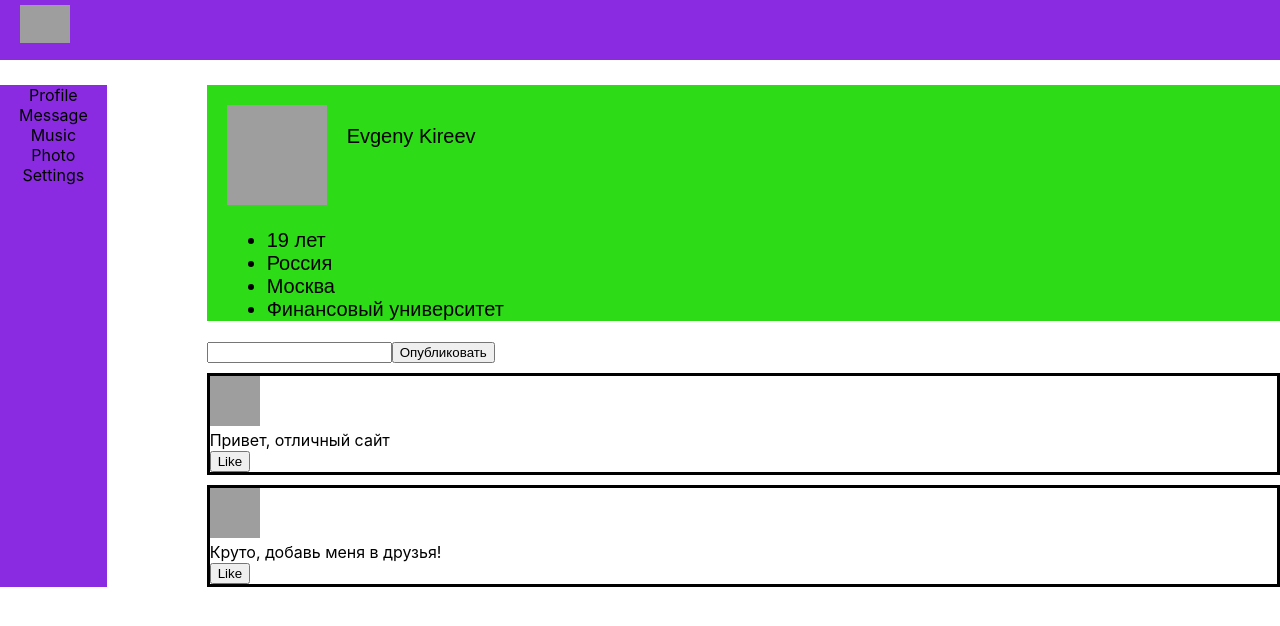
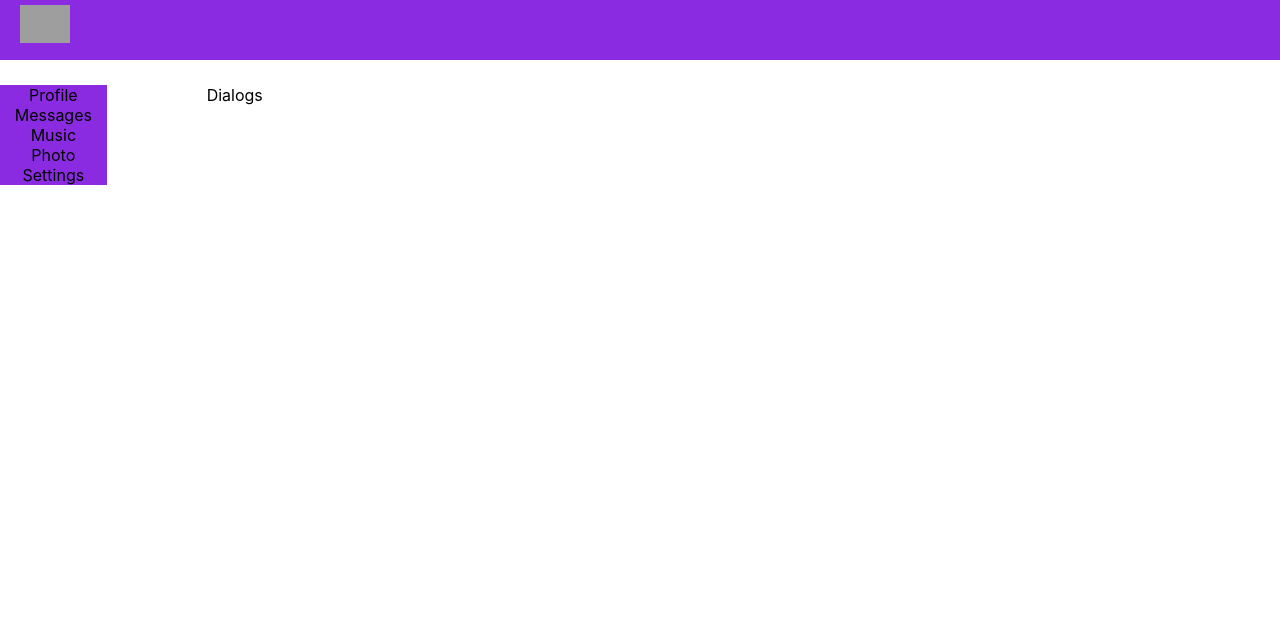
Before and after one commit to EvgeniyKireev/socialnetwork, a React (Create React App) app: page /dialogs in a window 1280 px wide. Shown: the top 626 px of the page. Built offline with nearby package versions, Linux system fonts and the light colour scheme; grey boxes are pictures that could not be loaded.

Commit message:
install react-router-dom

```diff
--- a/package.json
+++ b/package.json
@@ -8,6 +8,7 @@
     "@testing-library/user-event": "^7.2.1",
     "react": "^16.13.1",
     "react-dom": "^16.13.1",
+    "react-router-dom": "^5.2.0",
     "react-scripts": "3.4.1"
   },
   "scripts": {
--- a/src/App.js
+++ b/src/App.js
@@ -1,25 +1,26 @@
-import React from 'react';
-import './App.css';
-import Header from './components/Header/Header';
-import Nav from './components/Nav/Nav';
-import Mypage from './components/Mypage/Mypage';
-
+import React from "react";
+import "./App.css";
+import Header from "./components/Header/Header";
+import Nav from "./components/Nav/Nav";
+import Mypage from "./components/Mypage/Mypage";
+import Dialogs from "./components/Dialogs/Dialogs";
+import { BrowserRouter, Route } from "react-router-dom";
 
 class App extends React.Component {
   render() {
-    return(
-      <div className='wrapper'>
-        <Header />
-        <Nav />
-        <div className='mcontent'>
-        <Mypage />
+    return (
+      <BrowserRouter>
+        <div className="wrapper">
+          <Header />
+          <Nav />
+          <div className="mcontent">
+            <Route path="/profile" component={Mypage} />
+            <Route path="/dialogs" component={Dialogs} />
+          </div>
         </div>
-        </div>
+      </BrowserRouter>
     );
   }
 }
 
-
-
-
 export default App;
--- a/src/components/Dialogs/Dialogs.jsx
+++ b/src/components/Dialogs/Dialogs.jsx
@@ -0,0 +1,10 @@
+import React from 'react';
+import s from './Dialogs.module.css';
+
+const Dialogs = () => {
+    return(
+        <div>Dialogs</div>
+  );
+}
+
+export default Dialogs;
--- a/src/components/Nav/Nav.jsx
+++ b/src/components/Nav/Nav.jsx
@@ -1,13 +1,25 @@
-import React from 'react';
-import s from './Nav.module.css';
+import React from "react";
+import s from "./Nav.module.css";
 
 const Nav = () => {
-    return (<nav className={s.nav}>
-    <div className={s.item}><a href="#">Profile</a></div>
-    <div className={s.item}><a href="#">Message</a></div>
-    <div className={s.item}><a href="#">Music</a></div>
-    <div className={s.item}><a href="#">Photo</a></div>
-    <div className={s.item}><a href="#">Settings</a></div>
-    </nav>);
+  return (
+    <nav className={s.nav}>
+      <div className={s.item}>
+        <a href="/profile">Profile</a>
+      </div>
+      <div className={s.item}>
+        <a href="/dialogs">Messages</a>
+      </div>
+      <div className={s.item}>
+        <a href="#">Music</a>
+      </div>
+      <div className={s.item}>
+        <a href="#">Photo</a>
+      </div>
+      <div className={s.item}>
+        <a href="#">Settings</a>
+      </div>
+    </nav>
+  );
 };
 export default Nav;
```
Also changed, not shown: src/components/Header/Header.jsx (+10 -6 lines), src/components/Mypage/Mypage.jsx (+11 -11 lines), src/components/Mypage/Profile/Profile.jsx (+11 -5 lines), 2 other files (tests, documents, lock files or other folders).
